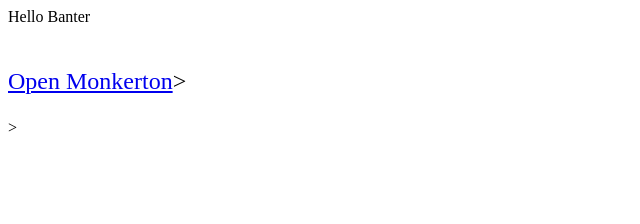
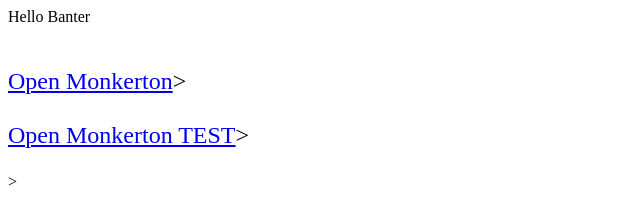
Before and after one commit to nathanconnell/Monkerton, a plain HTML site: page index.html in a window 1280 px wide. Shown: the whole page, without its empty margins (0-640 px from the left). Drawn offline with Linux system fonts and the light colour scheme.

Commit message:
Update index.html

```diff
--- a/index.html
+++ b/index.html
@@ -7,6 +7,9 @@
     <BR><BR>
     <p style="font-size: 24px;">
     <a href="banter://nathanconnell.github.io/Monkerton/Monkey.html">Open Monkerton</a>>
+    <BR><BR>
+    <a href="banter://nathanconnell.github.io/Monkerton/Monkey_Test.html">Open Monkerton TEST</a>>
+
     </P>>
   </body>
 </html>
```
